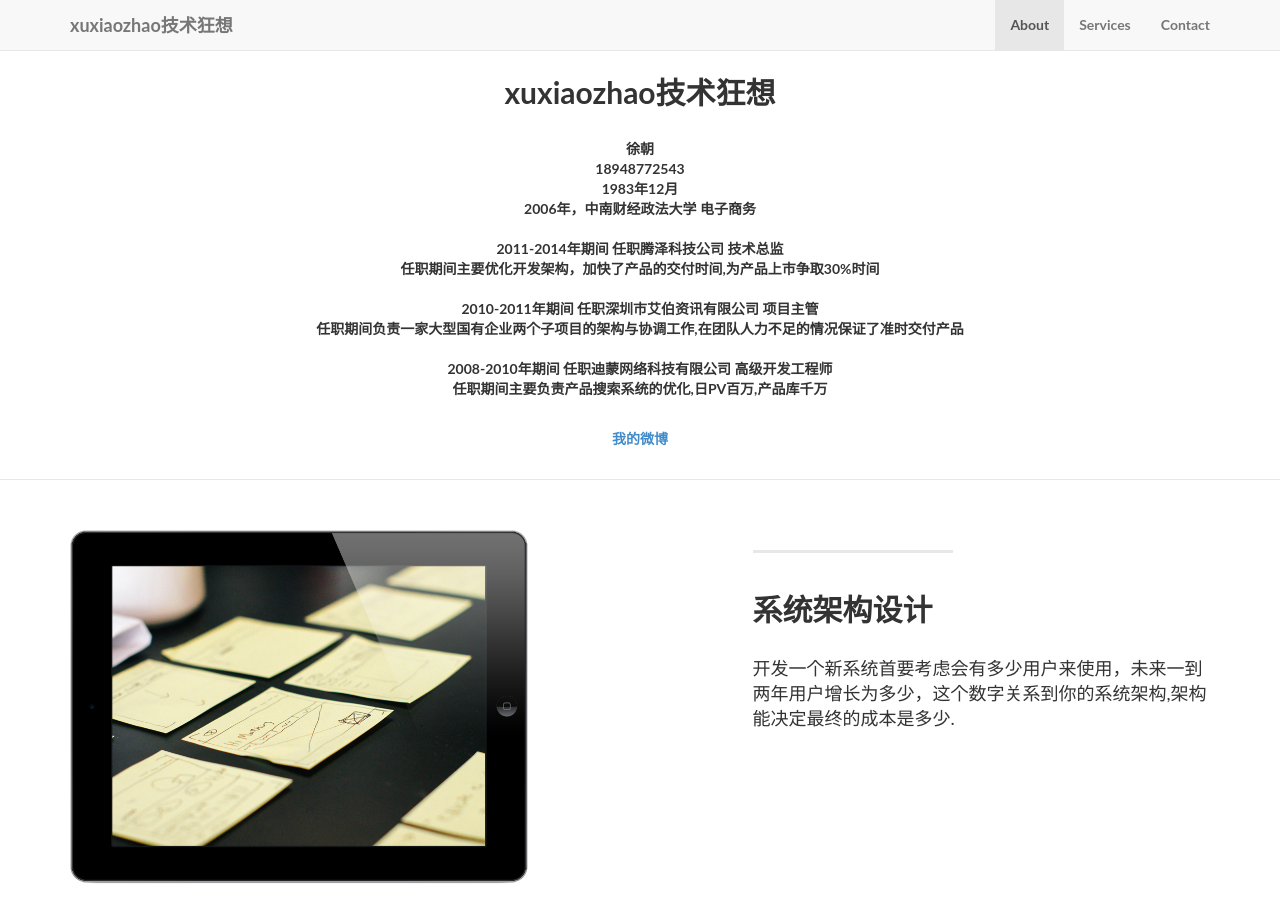
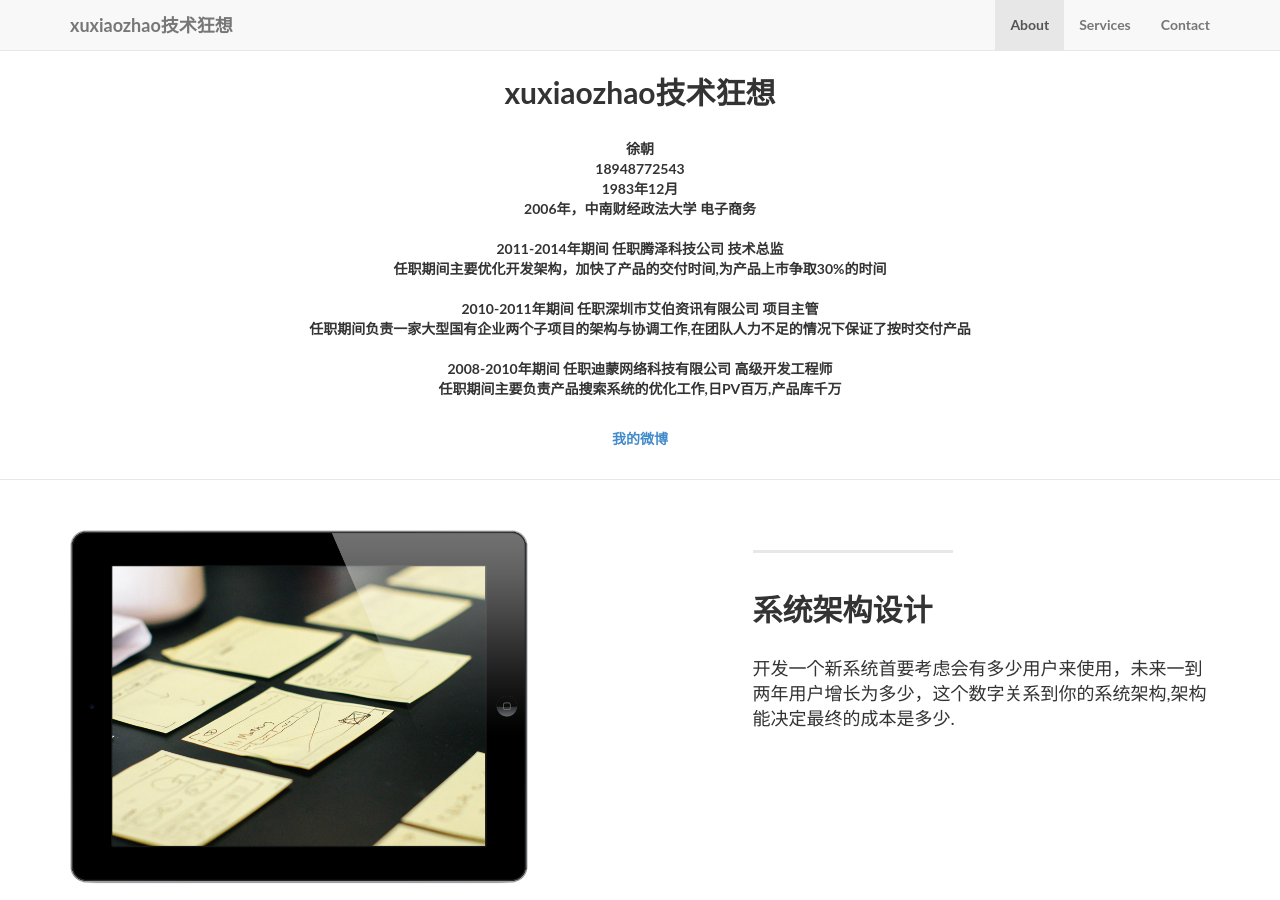
Before and after one commit to xuzhao1211/xuzhao1211.github.io, a Jekyll site: the page built from index.html, in a window 1280 px wide and 900 px high, scrolled down 814 px. Built offline with Jekyll 4.4.1, drawn with Linux system fonts in a browser that asks for light colours.

Commit message:
修改了个人主页

```diff
--- a/_includes/about.html
+++ b/_includes/about.html
@@ -11,13 +11,13 @@
 				2006年，中南财经政法大学 电子商务<br/><br/>
 
 				2011-2014年期间 任职腾泽科技公司 技术总监<br/>
-				任职期间主要优化开发架构，加快了产品的交付时间,为产品上市争取30%时间<br/><br/>
+				任职期间主要优化开发架构，加快了产品的交付时间,为产品上市争取30%的时间<br/><br/>
 
 				2010-2011年期间 任职深圳市艾伯资讯有限公司 项目主管<br/>
-				任职期间负责一家大型国有企业两个子项目的架构与协调工作,在团队人力不足的情况保证了准时交付产品<br/><br/>
+				任职期间负责一家大型国有企业两个子项目的架构与协调工作,在团队人力不足的情况下保证了按时交付产品<br/><br/>
 
 				2008-2010年期间 任职迪蒙网络科技有限公司 高级开发工程师<br/>
-				任职期间主要负责产品搜索系统的优化,日PV百万,产品库千万<br/><br/>
+				任职期间主要负责产品搜索系统的优化工作,日PV百万,产品库千万<br/><br/>
 
 				</p>
                 <p><a href="http://weibo.com/rockgeek">我的微博</a></p>
```
